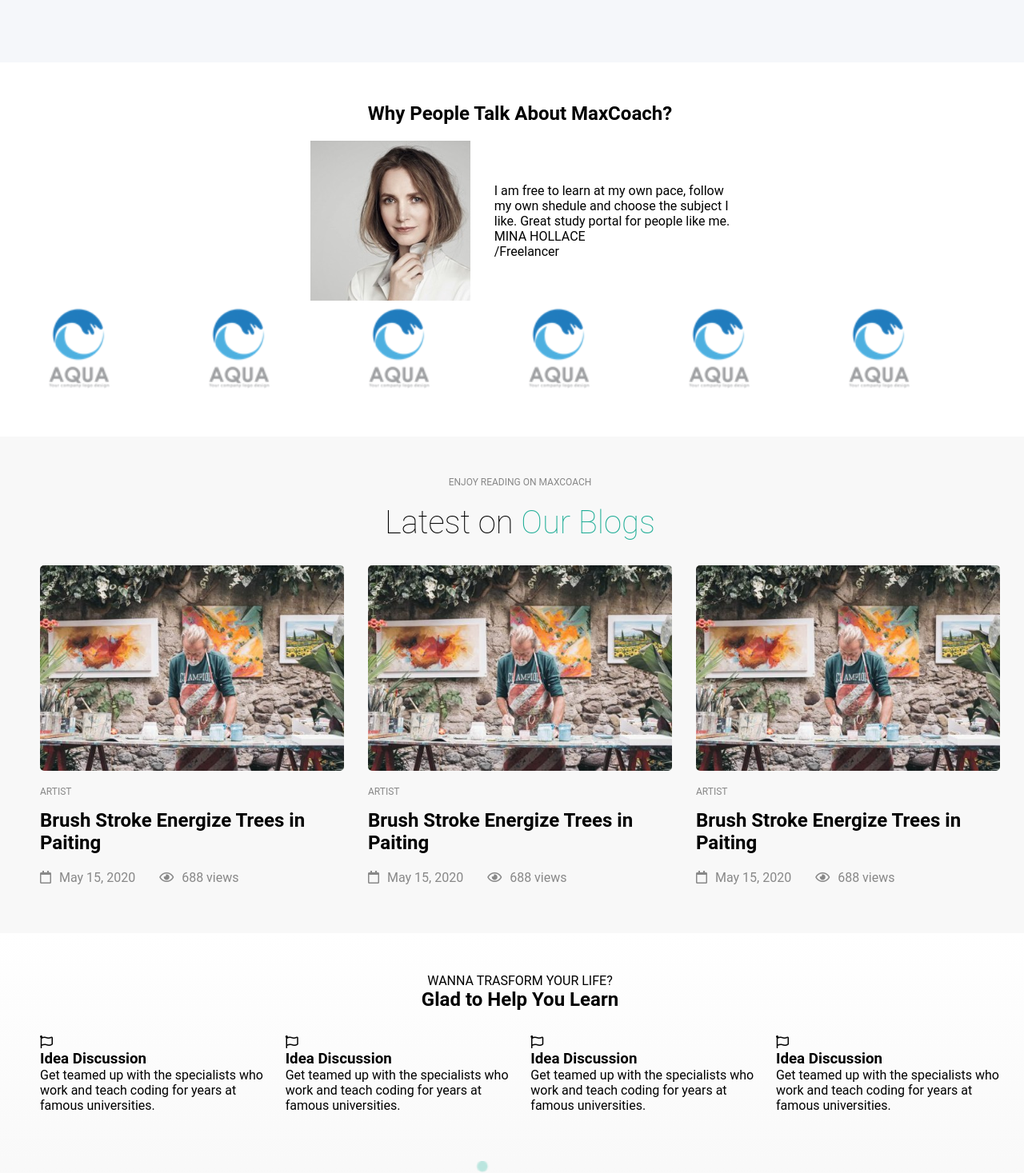
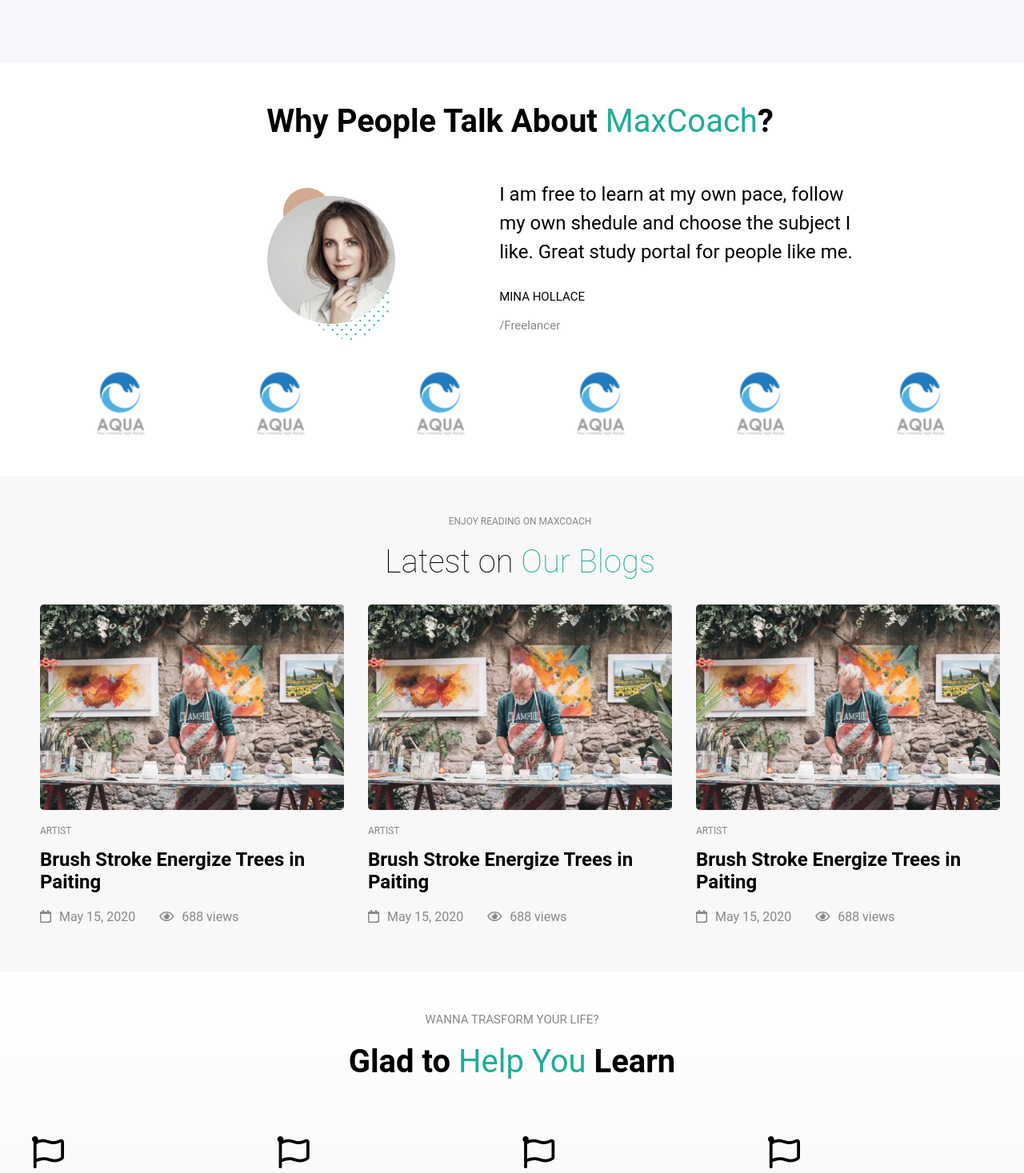
Before and after one commit to ThubeesanKugathas/proj-html-vuejs, a Vue app: page / in a window 1280 px wide. Shown: the part 2665-4132 px from the top of the page at 80% size. Built offline with nearby package versions, Linux system fonts and the light colour scheme.

Commit message:
MainBox's part four and six styling

```diff
--- a/src/components/MainPartFour.vue
+++ b/src/components/MainPartFour.vue
@@ -1,10 +1,14 @@
 <template>
     <div class="component">
         <div class="container">
-            <h2>Why People Talk About MaxCoach?</h2>
+            <h2>Why People Talk About <span>MaxCoach</span>?</h2>
             <!-- sfruttare dati per modificare :style background img -->
             <div class="review">
-                <img src="../assets/testimonial-avata-02.jpg" alt="testimonial avatar">
+                <div class="img-box">
+                    <div id="brown-dot"></div>
+                    <img id="avatar" src="../assets/testimonial-avata-02.jpg" alt="testimonial avatar">
+                    <img id="green-dots" src="../assets/maxcoach-shape-05-100x100.png" alt="shape 05">
+                </div>
                 <div class="right-side">
                     <p>
                         I am free to learn at my own pace, follow <br/>
--- a/src/components/MainPartSeven.vue
+++ b/src/components/MainPartSeven.vue
@@ -21,7 +21,7 @@ export default {
 
     .container {
         width: $c-width;
-        margin: 0 auto;
+        margin: 50px auto 0;
         padding: 50px;
 
         .text {
--- a/src/components/MainPartSix.vue
+++ b/src/components/MainPartSix.vue
@@ -3,7 +3,7 @@
         <div class="container">
             <div class="text">
                 <p>WANNA TRASFORM YOUR LIFE?</p>
-                <h2>Glad to Help You Learn</h2>
+                <h2>Glad to <span>Help You</span> Learn</h2>
             </div>
             <div class="help-container">
                 <div class="help">
--- a/src/style/main/mainpartfour.scss
+++ b/src/style/main/mainpartfour.scss
@@ -9,7 +9,13 @@
 
         h2 {
             text-align: center;
-            margin-bottom: 20px;
+            margin-bottom: 50px;
+            font-size: 40px;
+
+            span {
+                font-weight: lighter;
+                color: $green;
+            }
         }
 
         .review {
@@ -17,22 +23,75 @@
             align-items: center;
             justify-content: center;
 
+            .img-box {
+                position: relative;
+                height: 200px;
+                width: 30%;
+                padding: 10px;
+
+                #avatar {
+                    height: calc(100% - 40px);
+                    border-radius: 50%;
+                    position: absolute;
+                    top: 20px;
+                    left: 50%;
+                    transform: translateX(-50%);
+                    z-index: 100;
+                }
+
+                #green-dots {
+                    position: absolute;
+                    right: 30%;
+                    bottom: 0;
+                    z-index: 1;
+                }
+
+                #brown-dot {
+                    height: 60px;
+                    width: 60px;
+                    position: absolute;
+                    top: 10px;
+                    right: 50%;
+                    background-color: #d2a98e;
+                    border-radius: 50%;
+                    z-index: 2;
+                }
+            }
+
+
             .right-side {
                 margin-left: 30px;
+
+                p {
+                    font-size: 24px;
+                    line-height: 36px;
+
+                    &:nth-child(2) {
+                        font-size: 15px;
+                        margin-top: 20px;
+                    }
+
+                    &:last-child {
+                        font-size: 15px;
+                        color: #888;
+                    }
+                }
             }
         }
 
         .sponsor-container {
             display: flex;
             justify-content: center;
+            margin-top: 40px;
 
             .sponsor {
                 width: calc(100% / 6);
-                height: 100px;
+                height: 80px;
                 background-image: url('../assets/client-logo-colored-01.png');
                 background-size: contain;
                 background-repeat: no-repeat;
-                margin: 10px 10px;
+                background-position: center;
+                margin: 0 10px;
             }
         }
     }
--- a/src/style/main/mainpartsix.scss
+++ b/src/style/main/mainpartsix.scss
@@ -3,7 +3,8 @@
 .component {
     background: rgb(238,238,238);
     background: linear-gradient(0deg, rgba(238,238,238,1) 0%, rgba(255,255,255,1) 100%);
-    padding: 50px;
+    padding: 50px 0 0;
+    height: 905px;
 
     .container {
         width: $c-width;
@@ -12,6 +13,21 @@
         .text {
             text-align: center;
             margin-bottom: 20px;
+
+            p {
+                color: #888;
+                font-size: 15px;
+            }
+
+            h2 {
+                font-size: 40px;
+                margin: 20px 0 60px;
+
+                span {
+                    color: $green;
+                    font-weight: lighter;
+                }
+            }
         }
 
         .help-container {
@@ -21,6 +37,19 @@
             .help {
                 width: calc((100% - 80px) / 4);
                 margin: 10px 0;
+
+                i {
+                    font-size: 40px;
+                }
+
+                h3 {
+                    margin: 20px 0;
+                }
+
+                p {
+                    color: #888;
+                    line-height: 30px;
+                }
             }
         }
 
```
Also changed, not shown: src/assets/maxcoach-shape-05-100x100.png (added).
